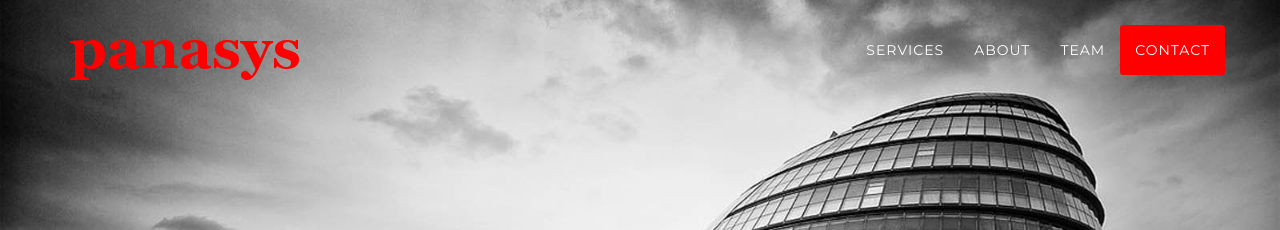
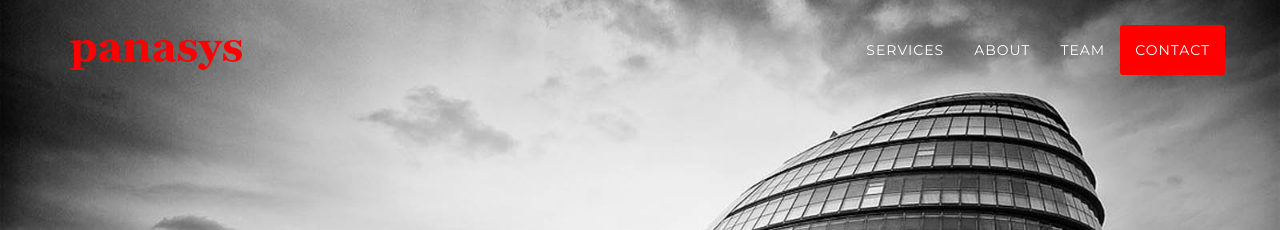
Before and after one commit to dumitrup/dumitrup.github.io, a Jekyll site: the page built from index.html, in a window 1280 px wide. Shown: the top 230 px of the page. Built offline with Jekyll 4.4.1, drawn with Linux system fonts in a browser that asks for light colours; nearby versions of some CDN libraries; some web fonts are replaced.

Commit message:
Optimized the logo for mobiles

```diff
--- a/css/agency.css
+++ b/css/agency.css
@@ -173,7 +173,6 @@ fieldset[disabled] .btn-xl.active {
     color: #fe0000;
     background-color: #fff;
 }
-
 .navbar-default {
     border-color: transparent;
     background-color: #222;
@@ -184,6 +183,7 @@ fieldset[disabled] .btn-xl.active {
     color: #fe0000;
     font-weight:bold;
 }
+
 
 .navbar-default .navbar-brand:hover,
 .navbar-default .navbar-brand:focus,
--- a/index.html
+++ b/index.html
@@ -13,7 +13,7 @@ layout: default
                     <span class="icon-bar"></span>
                     <span class="icon-bar"></span>
                 </button>
-                <a class="navbar-brand page-scroll" href="#page-top"><img src="img/logo.png"/></a>
+                <a class="navbar-brand page-scroll" href="#page-top"><img height="150%" src="img/logo.png"/></a>
             </div>
 
             <!-- Collect the nav links, forms, and other content for toggling -->
```
